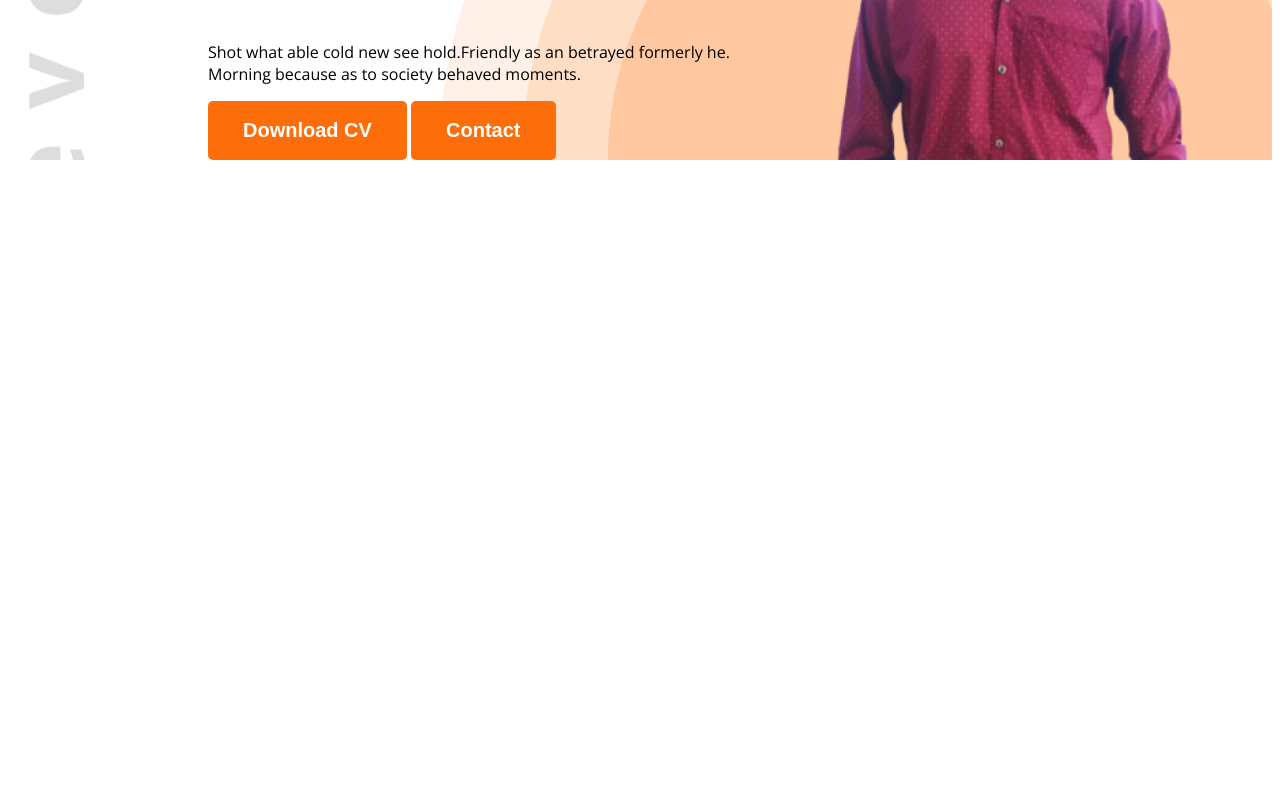
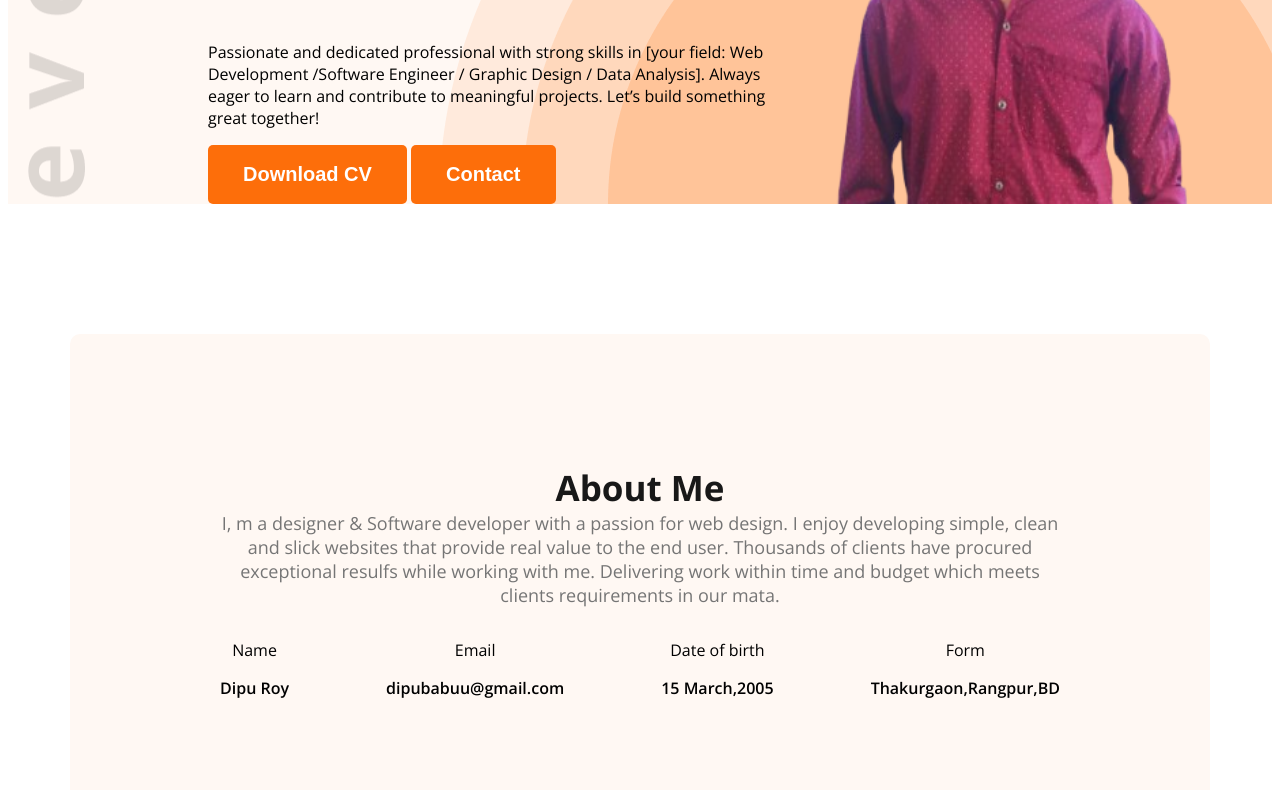
Before and after one commit to dipuroy1234/web-developer-porttfolio, a plain HTML site: page index.html in a window 1280 px wide. Shown: the part 472-1262 px from the top of the page. Before the commit the page ends 800 px from the top, so only its background shows below. Drawn offline with nearby package versions, Linux system fonts and the light colour scheme.

Commit message:
added section b

```diff
--- a/index.html
+++ b/index.html
@@ -10,7 +10,7 @@
     <link rel="stylesheet" href="styles/portfolio.css">
 </head>
 <body class="open-sans-normal">
-    <header class="header">
+    <header class="header secondary-bg">
            <nav>
             <h3 class="nav-title">Di<span class="text-primary">p</span>u</h3>
             <ul>
@@ -23,15 +23,40 @@
             <div class="banner-content">
               <h4 class="banner-greetings dark-2">Hi, I  am</h4>
               <h1 class="banner-title">Dipu Roy</h1>
-              <p class="banner-description">Shot what able cold new see hold.Friendly as an betrayed formerly he. Morning because as to society behaved moments.</p>
+              <p class="banner-description">Passionate and dedicated professional with strong skills in [your field: Web Development /Software Engineer / Graphic Design / Data Analysis]. Always eager to learn and contribute to meaningful projects. Let’s build something great together!</p>
               <button class="btn-primary">Download CV</button>
               <button class="btn-primary">Contact</button>
             </div>
             <img class="banner-profile-pic" src="images/d.png" alt="">
            </div>
     </header>
-    <main>
+    <main class="main">
+         <section class="about secondary-bg">
+            <div class="section-title">About Me</div>
+            <div class="section-description">I, m a designer & Software developer with a passion for web design. I enjoy developing simple, clean and slick websites that provide real value to the end user. Thousands of clients have procured exceptional resulfs while working with me. Delivering work within time and budget which meets clients requirements in our mata.</div>
+            <p class="description"></p>
 
+              <div class="about-items">
+                <!-- .about-item*4>p.item-title+p.item-description -->
+                 <div class="about-item">
+                    <p class="item-title">Name</p>
+                    <p class="item-description">Dipu Roy</p>
+                 </div>
+                 <div class="about-item">
+                    <p class="item-title">Email</p>
+                    <p class="item-description">dipubabuu@gmail.com</p>
+                 </div>
+                 <div class="about-item">
+                    <p class="item-title">Date of birth</p>
+                    <p class="item-description">15 March,2005</p>
+                 </div>
+                 <div class="about-item">
+                    <p class="item-title">Form</p>
+                    <p class="item-description">Thakurgaon,Rangpur,BD</p>
+                 </div>
+                </div>
+              </div>
+         </section>
     </main>
     <footer>
 
--- a/styles/portfolio.css
+++ b/styles/portfolio.css
@@ -20,6 +20,9 @@ nav{
     background-position:top left,bottom right;
 }
 /* shared style */
+.secondary-bg{
+    background-color: #FFF8F3;
+}
 .text-primary{
     color: #FD6E0A;
 }
@@ -51,6 +54,18 @@ nav li a{
 .dark-2{
     color: #474747;
 }
+
+.section-title{
+    font-size: 35px;
+    font-weight: bold;
+    color: #181818;
+}
+.section-description{
+    font-size: 18px;
+    color: #757575;
+
+}
+
 /* banner styles */
 .banner{
     display: flex;
@@ -72,3 +87,22 @@ nav li a{
 .banner-profile-pic{
     width: 580px;
 }
+.about{
+    border-radius: 10px;
+    padding: 130px 150px;
+    text-align: center;
+    margin-top: 130px;
+}
+
+/* main styles */
+.main{
+    max-width: 1140px;
+    margin: 0 auto;
+}
+.item-description{
+    font-weight: 600;
+}
+.about-items{
+    display: flex;
+    justify-content: space-between;
+}
```
